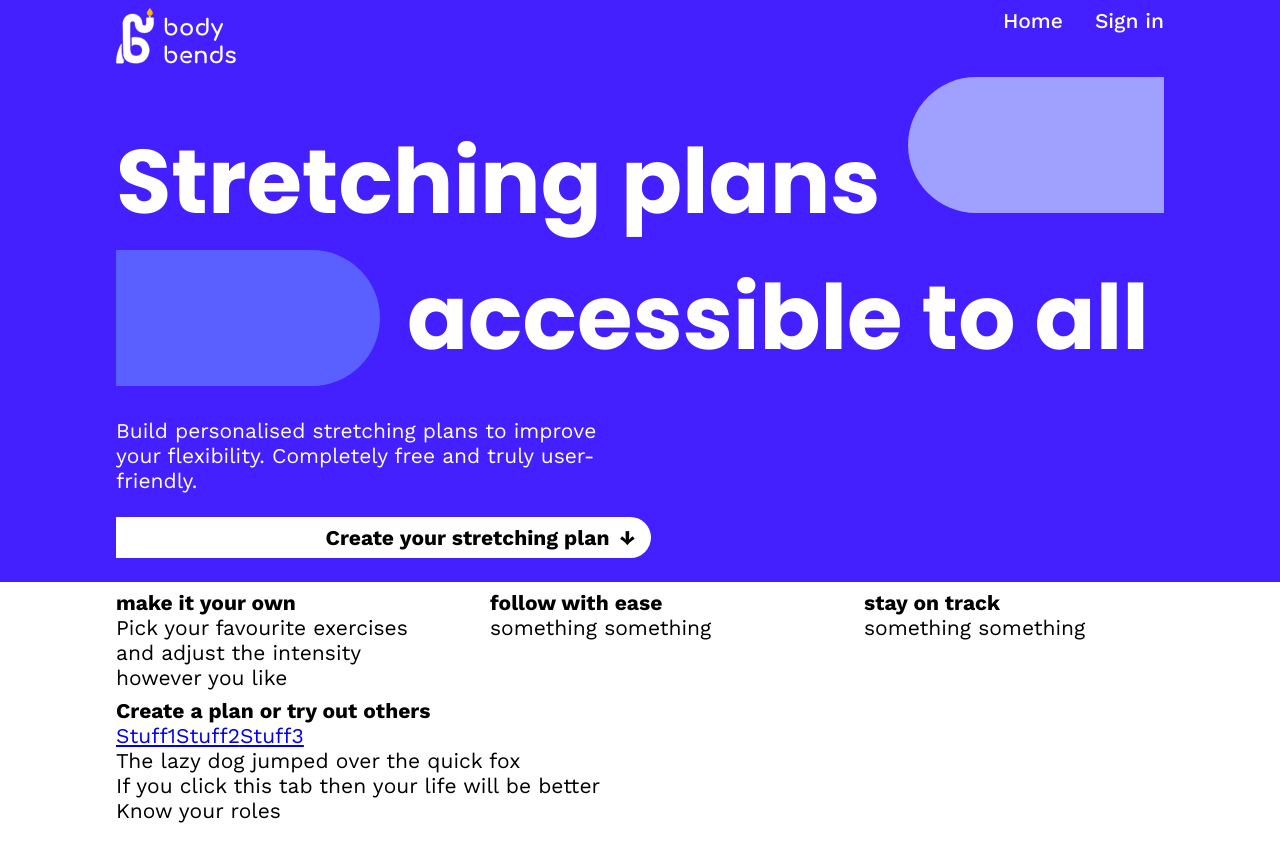
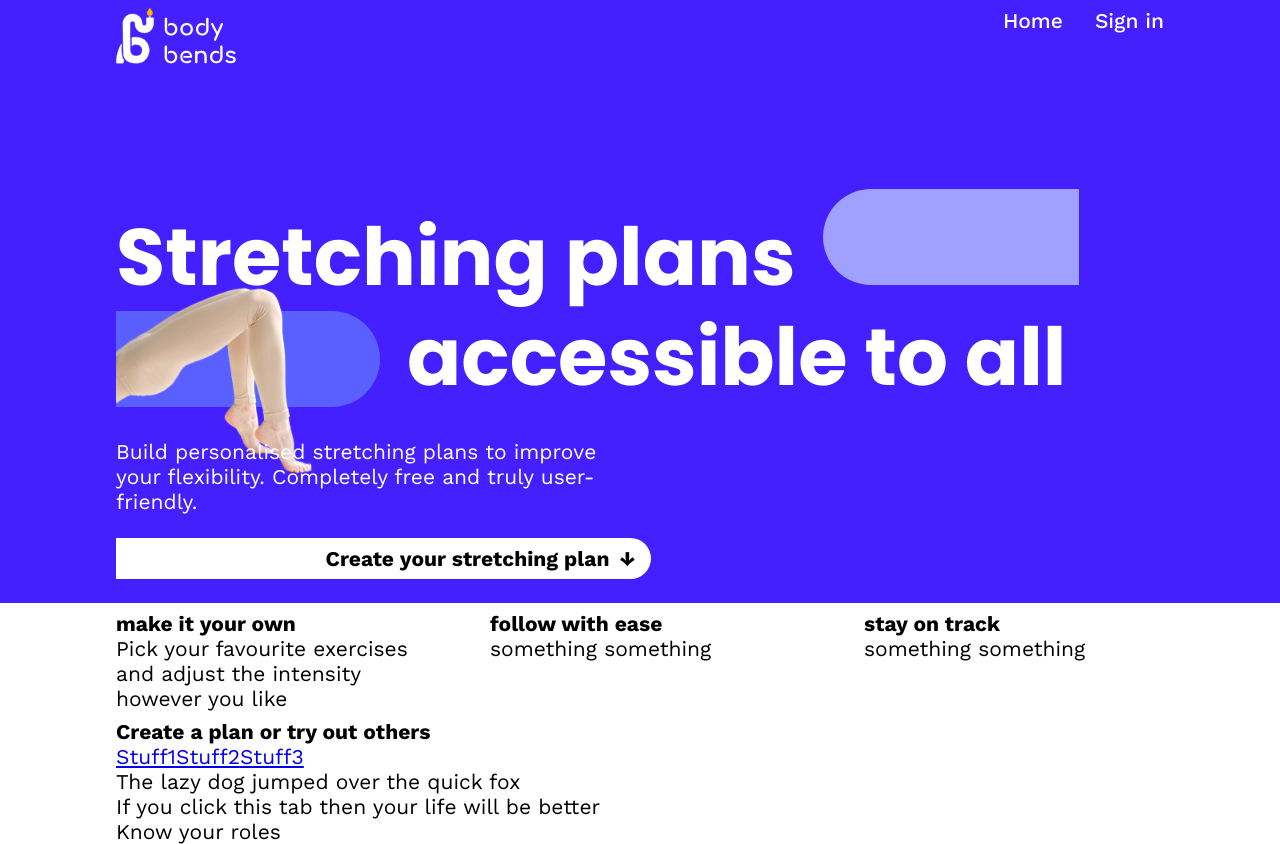
Before and after one commit to ElianeV/Bendy-Candle, a React (Create React App) app: page / in a window 1280 px wide. Before the commit the page ends 823 px from the top, so only its background shows below. Built offline with nearby package versions, Linux system fonts and the light colour scheme.

Commit message:
legs correctly positioned within H1

```diff
--- a/src/App.js
+++ b/src/App.js
@@ -66,7 +66,13 @@ function App() {
                       <h1>
                         Stretching plans
                         <span className="right-title-img"></span> <br />
-                        <span className="left-title-img"></span>
+                        <span className="left-title-img">
+                          <img
+                            className="legs"
+                            src="/images/Legs-500px.png"
+                            alt="Woman's legs doing wheel pose."
+                          />
+                        </span>
                         accessible to all
                       </h1>
                       <p>
--- a/src/App.scss
+++ b/src/App.scss
@@ -9,7 +9,8 @@
 // NEW CSS
 h1 {
   font-family: "Poppins", sans-serif;
-  font-size: 90px;
+  font-size: 80px;
+  line-height: 100px;
   font-weight: 700;
 }
 
@@ -72,6 +73,7 @@ h1 {
   .hero {
     max-width: 1080px;
     margin: auto;
+    padding-top: 120px;
     p {
       width: 50%;
       margin-top: 32px;
@@ -92,7 +94,7 @@ h1 {
 
   .right-title-img {
     width: 256px;
-    height: 136px;
+    height: 96px;
     display: inline-block;
     margin-left: 27px;
     background-color: #9fa0ff;
@@ -100,12 +102,16 @@ h1 {
   }
   .left-title-img {
     width: 264px;
-    height: 136px;
+    height: 96px;
     display: inline-block;
     margin-right: 27px;
     vertical-align: bottom;
     background-color: #5a60ff;
     border-radius: 0px 200px 200px 0px;
+    .legs {
+      width: 200px;
+      margin-top: -24px;
+    }
   }
 }
 
```
Also changed, not shown: public/images/Legs-500px.png (added).
